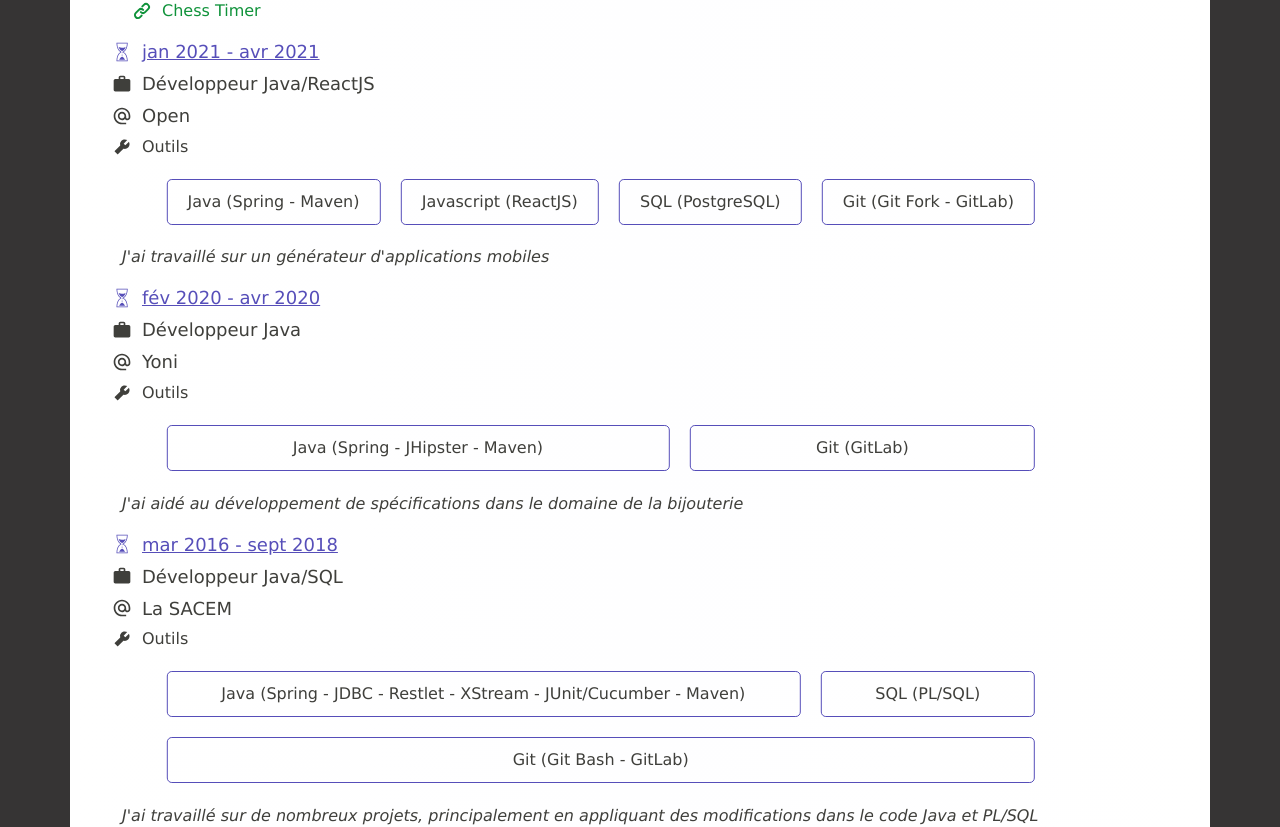
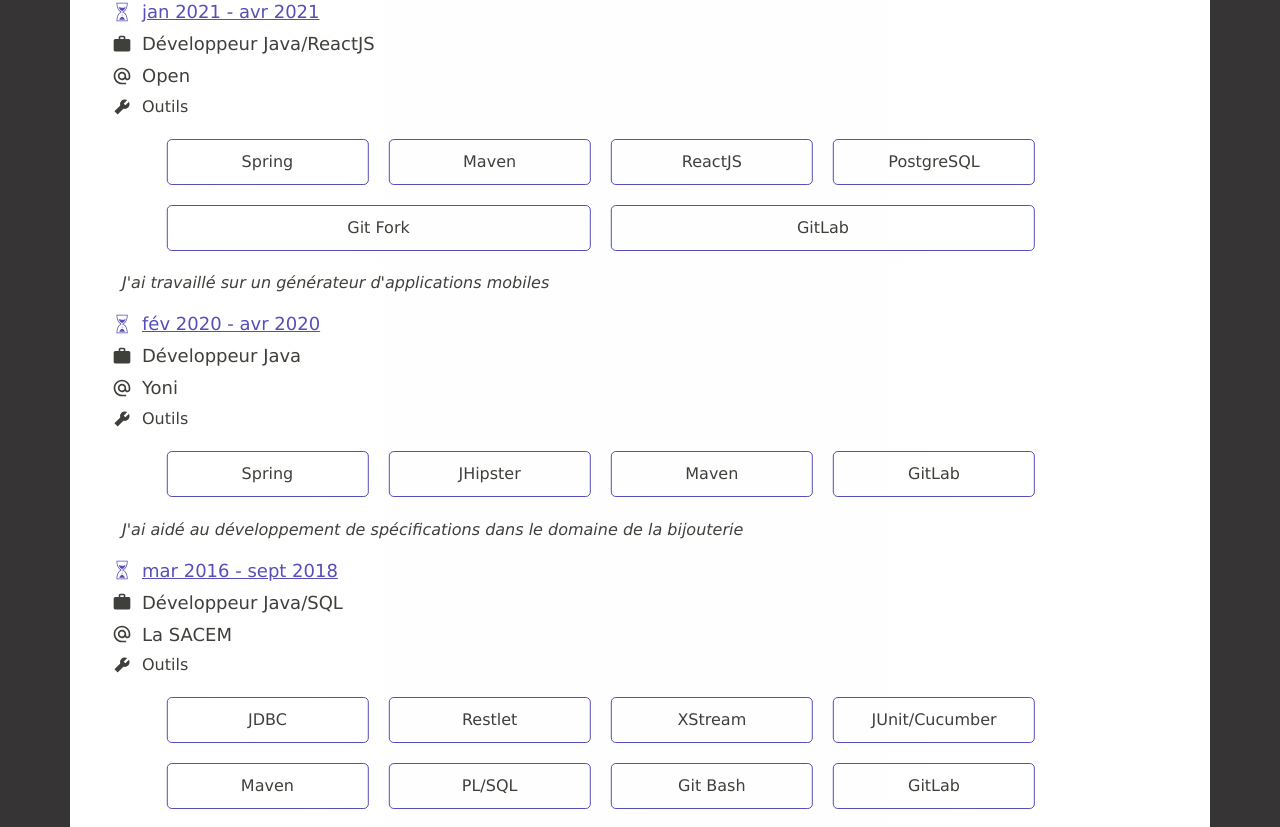
Before and after one commit to jozinho22/cv, a React (Create React App) app: page / in a window 1280 px wide. Shown: the part 1013-1840 px from the top of the page. Built offline with nearby package versions, Linux system fonts and the light colour scheme.

Commit message:
petit fix sur les flex boxes

```diff
--- a/src/components/CurriculumVitae.css
+++ b/src/components/CurriculumVitae.css
@@ -159,9 +159,15 @@
     text-align: center;
     border: 1px solid var(--highlight-color);
     padding: 10px;
-    flex: 1 0 auto;
+    flex: 1 0 20%;
     width: fit-content;
     border-radius: 5px;
+}
+
+@media (width < 450px) {
+    .flex-content {
+        flex: 1 0 40%;
+    }
 }
 
 /* title */
@@ -296,7 +302,8 @@
 .tools-display-flex {
     display: flex;
     flex-wrap: wrap;
-    justify-content: flex-start;
+    justify-content: center;
+    align-content:flex-start;
     gap: 20px;
     margin-top: 20px;
     margin-bottom: 20px;
--- a/src/components/parts/Skills.jsx
+++ b/src/components/parts/Skills.jsx
@@ -22,12 +22,12 @@
                                         <div className="element-of-icon">{skill.language}</div>
                                     </div>
                                     <ProgressBar now={skill.level} />
-                                    <div className="frameworks">
+                                    {/* <div className="frameworks">
                                         {skill.frameworks ?
                                             `(${skill.frameworks})` :
                                                 <></>
                                         }
-                                    </div>
+                                    </div>  */}
                                 </div>
                     })
                 }
--- a/src/components/parts/infos/getExperience.jsx
+++ b/src/components/parts/infos/getExperience.jsx
@@ -5,7 +5,7 @@
                     period: "mar 2020 - maintenant",
                     company: "Domicile",
                     as: "Développeur Fullstack",
-                    tools: "Java (Spring - JPA/Hibernate - Maven), Javascript (ReactJS), SQL (MySQL), HTML (HTML5), CSS (CSS3), Git (Git Bash - GitHub)".split(","),
+                    tools: "Spring, JPA/Hibernate, Maven, ReactJS, MathJax, MySQL, HTML5, CSS3, Git Bash, GitHub".split(","),
                     desc: "Je développe mes propres projets et je continue à me former",
                     references: [
                         {
@@ -26,21 +26,21 @@
                     period: "jan 2021 - avr 2021",
                     company: "Open",
                     as: "Développeur Java/ReactJS",
-                    tools: "Java (Spring - Maven), Javascript (ReactJS), SQL (PostgreSQL), Git (Git Fork - GitLab)".split(","),
+                    tools: "Spring, Maven, ReactJS, PostgreSQL, Git Fork, GitLab".split(","),
                     desc: "J'ai travaillé sur un générateur d'applications mobiles"
                 },
                 {
                     period: "fév 2020 - avr 2020",
                     company: "Yoni",
                     as: "Développeur Java",
-                    tools: "Java (Spring - JHipster - Maven), Git (GitLab)".split(","),
+                    tools: "Spring, JHipster, Maven, GitLab".split(","),
                     desc: "J'ai aidé au développement de spécifications dans le domaine de la bijouterie"
                 },
                 {
                     period: "mar 2016 - sept 2018",
                     company: "La SACEM",
                     as: "Développeur Java/SQL",
-                    tools: "Java (Spring - JDBC - Restlet - XStream - JUnit/Cucumber - Maven), SQL (PL/SQL), Git (Git Bash - GitLab)".split(","),
+                    tools: "JDBC, Restlet, XStream, JUnit/Cucumber, Maven, PL/SQL, Git Bash, GitLab".split(","),
                     desc: "J'ai travaillé sur de nombreux projets, principalement en appliquant des modifications dans le code Java et PL/SQL"
                 },
                 {
@@ -53,7 +53,7 @@
                 period: "mar 2020 - now",
                 company: "Home",
                 as: "Fullstack developer",
-                tools: "Java (Spring - JPA/Hibernate - Maven), Javascript (ReactJS), SQL (MySQL), HTML (HTML5), CSS (CSS3), Git (Git Bash - GitHub)".split(","),
+                tools: "Spring, JPA/Hibernate, Maven, ReactJS, MathJax, MySQL, HTML5, CSS3, Git Bash, GitHub".split(","),
                 desc: "I develop personal projects and continue training",
                 references: [
                     {
@@ -74,21 +74,21 @@
                 period: "jan 2021 - apr 2021",
                 company: "Open",
                 as: "Java/ReactJS developer",
-                tools: "Java (Spring - Maven), Javascript (ReactJS), SQL (PostgreSQL), Git (Git Fork - GitLab)".split(","),
+                tools: "Spring, Maven, ReactJS, PostgreSQL, Git Fork, GitLab".split(","),
                 desc: "I worked on a mobile app generator"
             },
             {
                 period: "feb 2020 - apr 2020",
                 company: "Yoni",
                 as: "Java developer",
-                tools: "Java (Spring - JHipster - Maven), Git (GitLab)".split(","),
+                tools: "Spring, JHipster, Maven, GitLab".split(","),
                 desc: "I helped to develop specifications for a jewelry store"
             },
             {
                 period: "mar 2016 - sept 2018",
                 company: "La SACEM",
                 as: "Java/SQL developer",
-                tools: "Java (Spring - JDBC - Restlet - XStream - JUnit/Cucumber - Maven), SQL (PL/SQL), Git (Git Bash - GitLab)".split(","),
+                tools: "JDBC, Restlet, XStream, JUnit/Cucumber, Maven, PL/SQL, Git Bash, GitLab".split(","),
                 desc: "I worked on many applications, mainly do some corrections in the Java and PL/SQL code"
             },
             {
```
